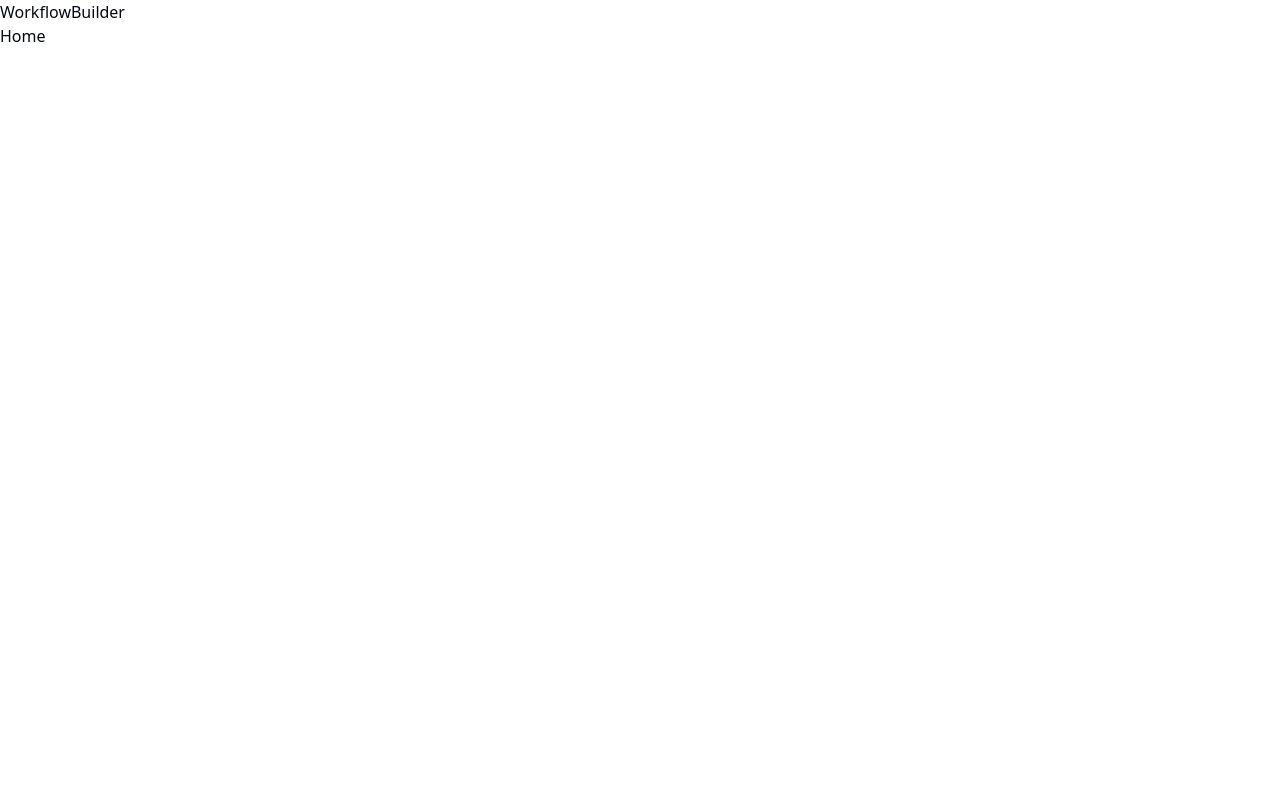
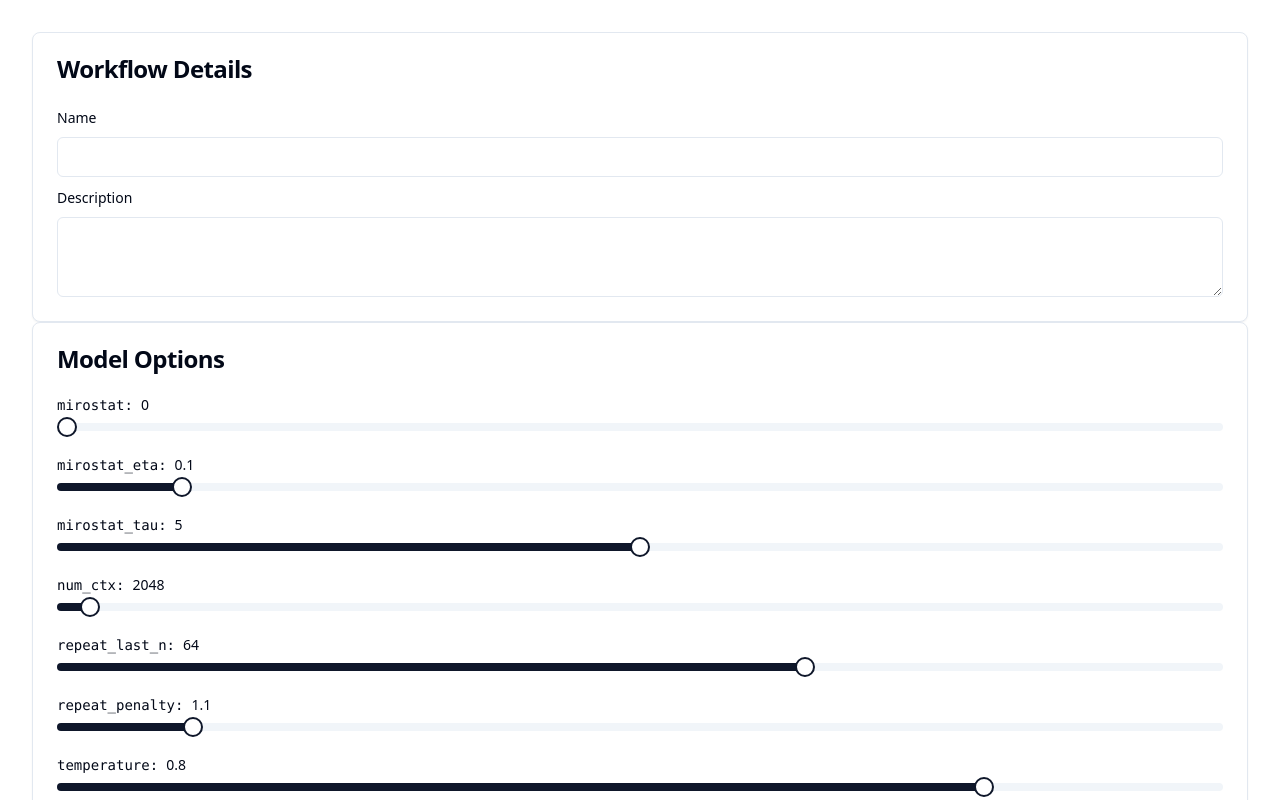
Before and after one commit to gsanikidze/supalama, a React (Vite) app in the folder app/frontend/: page /build-workflow in a window 1280 px wide. Shown: the top 800 px of the page. Built offline with nearby package versions, Linux system fonts and the light colour scheme; the HTML template or start-up script is replaced by a standard one.

Commit message:
[new] model options

```diff
--- a/app/frontend/package.json
+++ b/app/frontend/package.json
@@ -9,6 +9,8 @@
     "preview": "vite preview"
   },
   "dependencies": {
+    "@radix-ui/react-label": "^2.0.2",
+    "@radix-ui/react-slider": "^1.1.2",
     "@radix-ui/react-slot": "^1.0.2",
     "@reduxjs/toolkit": "^2.2.5",
     "class-variance-authority": "^0.7.0",
--- /dev/null
+++ b/app/frontend/src/components/ModelOptions.tsx
@@ -0,0 +1,134 @@
+import { Slider } from "@/components/ui/slider";
+import { useCallback, useMemo, useState } from "react";
+
+export default function ModelOptions() {
+  const [values, setValues] = useState<Record<string, number>>({})
+
+  const onValueChange = useCallback((parameter: string) => ([newValue]: [number]) => {
+    setValues((prev) => ({
+      ...prev,
+      [parameter]: newValue,
+    }))
+  }, [])
+
+  const options = useMemo(() => {
+    const opts = [
+      {
+        parameter: 'mirostat',
+        default: 0,
+        min: 0,
+        max: 2,
+        step: 1,
+      },
+      {
+        parameter: 'mirostat_eta',
+        default: 0.1,
+        min: 0,
+        max: 1,
+        step: 0.05,
+      },
+      {
+        parameter: 'mirostat_tau',
+        default: 5,
+        min: 0,
+        max: 10,
+        step: 0.05,
+      },
+      {
+        parameter: 'num_ctx',
+        default: 2048,
+        min: 0,
+        max: 100_000,
+        step: 8,
+      },
+      {
+        parameter: 'repeat_last_n',
+        default: 64,
+        min: -1,
+        max: 100,
+        step: 1,
+      },
+      {
+        parameter: 'repeat_penalty',
+        default: 1.1,
+        min: 0,
+        max: 10,
+        step: 0.1,
+      },
+      {
+        parameter: 'temperature',
+        default: 0.8,
+        min: 0,
+        max: 1,
+        step: 0.05,
+      },
+      {
+        parameter: 'seed',
+        default: 0,
+        min: 0,
+        max: 100,
+        step: 1,
+      },
+      {
+        parameter: 'tfs_z',
+        default: 1,
+        min: 0,
+        max: 10,
+        step: 0.1,
+      },
+      {
+        parameter: 'num_predict',
+        default: 128,
+        min: -2,
+        max: 500,
+        step: 1,
+      },
+      {
+        parameter: 'top_k',
+        default: 40,
+        min: 0,
+        max: 100,
+        step: 1,
+      },
+      {
+        parameter: 'top_p',
+        default: 0.9,
+        min: 0,
+        max: 1,
+        step: 0.05,
+      },
+    ]
+
+    opts.forEach((opt) => {
+      onValueChange(opt.parameter)([opt.default])
+    })
+
+    return opts
+  }, [])
+
+  return (
+    <div className="flex flex-col gap-6">
+      {
+        options.map((opt) => (
+          <div key={opt.parameter}>
+            <div className="flex gap-2 mb-2 text-sm">
+              <kbd>
+                {opt.parameter}:
+              </kbd>
+              <span>
+                {values[opt.parameter]}
+              </span>
+            </div>
+            <Slider
+              onValueChange={onValueChange(opt.parameter)}
+              min={opt.min}
+              max={opt.max}
+              defaultValue={[opt.default]}
+              step={opt.step}
+            />
+          </div>
+        ))
+      }
+    </div>
+  )
+}
--- /dev/null
+++ b/app/frontend/src/components/ui/card.tsx
@@ -0,0 +1,79 @@
+import * as React from "react"
+
+import { cn } from "@/lib/utils"
+
+const Card = React.forwardRef<
+  HTMLDivElement,
+  React.HTMLAttributes<HTMLDivElement>
+>(({ className, ...props }, ref) => (
+  <div
+    ref={ref}
+    className={cn(
+      "rounded-lg border bg-card text-card-foreground shadow-sm",
+      className
+    )}
+    {...props}
+  />
+))
+Card.displayName = "Card"
+
+const CardHeader = React.forwardRef<
+  HTMLDivElement,
+  React.HTMLAttributes<HTMLDivElement>
+>(({ className, ...props }, ref) => (
+  <div
+    ref={ref}
+    className={cn("flex flex-col space-y-1.5 p-6", className)}
+    {...props}
+  />
+))
+CardHeader.displayName = "CardHeader"
+
+const CardTitle = React.forwardRef<
+  HTMLParagraphElement,
+  React.HTMLAttributes<HTMLHeadingElement>
+>(({ className, ...props }, ref) => (
+  <h3
+    ref={ref}
+    className={cn(
+      "text-2xl font-semibold leading-none tracking-tight",
+      className
+    )}
+    {...props}
+  />
+))
+CardTitle.displayName = "CardTitle"
+
+const CardDescription = React.forwardRef<
+  HTMLParagraphElement,
+  React.HTMLAttributes<HTMLParagraphElement>
+>(({ className, ...props }, ref) => (
+  <p
+    ref={ref}
+    className={cn("text-sm text-muted-foreground", className)}
+    {...props}
+  />
+))
+CardDescription.displayName = "CardDescription"
+
+const CardContent = React.forwardRef<
+  HTMLDivElement,
+  React.HTMLAttributes<HTMLDivElement>
+>(({ className, ...props }, ref) => (
+  <div ref={ref} className={cn("p-6 pt-0", className)} {...props} />
+))
+CardContent.displayName = "CardContent"
+
+const CardFooter = React.forwardRef<
+  HTMLDivElement,
+  React.HTMLAttributes<HTMLDivElement>
+>(({ className, ...props }, ref) => (
+  <div
+    ref={ref}
+    className={cn("flex items-center p-6 pt-0", className)}
+    {...props}
+  />
+))
+CardFooter.displayName = "CardFooter"
+
+export { Card, CardHeader, CardFooter, CardTitle, CardDescription, CardContent }
--- /dev/null
+++ b/app/frontend/src/components/ui/input.tsx
@@ -0,0 +1,25 @@
+import * as React from "react"
+
+import { cn } from "@/lib/utils"
+
+export interface InputProps
+  extends React.InputHTMLAttributes<HTMLInputElement> {}
+
+const Input = React.forwardRef<HTMLInputElement, InputProps>(
+  ({ className, type, ...props }, ref) => {
+    return (
+      <input
+        type={type}
+        className={cn(
+          "flex h-10 w-full rounded-md border border-input bg-background px-3 py-2 text-sm ring-offset-background file:border-0 file:bg-transparent file:text-sm file:font-medium placeholder:text-muted-foreground focus-visible:outline-none focus-visible:ring-2 focus-visible:ring-ring focus-visible:ring-offset-2 disabled:cursor-not-allowed disabled:opacity-50",
+          className
+        )}
+        ref={ref}
+        {...props}
+      />
+    )
+  }
+)
+Input.displayName = "Input"
+
+export { Input }
--- /dev/null
+++ b/app/frontend/src/components/ui/label.tsx
@@ -0,0 +1,24 @@
+import * as React from "react"
+import * as LabelPrimitive from "@radix-ui/react-label"
+import { cva, type VariantProps } from "class-variance-authority"
+
+import { cn } from "@/lib/utils"
+
+const labelVariants = cva(
+  "text-sm font-medium leading-none peer-disabled:cursor-not-allowed peer-disabled:opacity-70"
+)
+
+const Label = React.forwardRef<
+  React.ElementRef<typeof LabelPrimitive.Root>,
+  React.ComponentPropsWithoutRef<typeof LabelPrimitive.Root> &
+    VariantProps<typeof labelVariants>
+>(({ className, ...props }, ref) => (
+  <LabelPrimitive.Root
+    ref={ref}
+    className={cn(labelVariants(), className)}
+    {...props}
+  />
+))
+Label.displayName = LabelPrimitive.Root.displayName
+
+export { Label }
--- /dev/null
+++ b/app/frontend/src/components/ui/slider.tsx
@@ -0,0 +1,26 @@
+import * as React from "react"
+import * as SliderPrimitive from "@radix-ui/react-slider"
+
+import { cn } from "@/lib/utils"
+
+const Slider = React.forwardRef<
+  React.ElementRef<typeof SliderPrimitive.Root>,
+  React.ComponentPropsWithoutRef<typeof SliderPrimitive.Root>
+>(({ className, ...props }, ref) => (
+  <SliderPrimitive.Root
+    ref={ref}
+    className={cn(
+      "relative flex w-full touch-none select-none items-center",
+      className
+    )}
+    {...props}
+  >
+    <SliderPrimitive.Track className="relative h-2 w-full grow overflow-hidden rounded-full bg-secondary">
+      <SliderPrimitive.Range className="absolute h-full bg-primary" />
+    </SliderPrimitive.Track>
+    <SliderPrimitive.Thumb className="block h-5 w-5 rounded-full border-2 border-primary bg-background ring-offset-background transition-colors focus-visible:outline-none focus-visible:ring-2 focus-visible:ring-ring focus-visible:ring-offset-2 disabled:pointer-events-none disabled:opacity-50" />
+  </SliderPrimitive.Root>
+))
+Slider.displayName = SliderPrimitive.Root.displayName
+
+export { Slider }
--- /dev/null
+++ b/app/frontend/src/components/ui/textarea.tsx
@@ -0,0 +1,24 @@
+import * as React from "react"
+
+import { cn } from "@/lib/utils"
+
+export interface TextareaProps
+  extends React.TextareaHTMLAttributes<HTMLTextAreaElement> {}
+
+const Textarea = React.forwardRef<HTMLTextAreaElement, TextareaProps>(
+  ({ className, ...props }, ref) => {
+    return (
+      <textarea
+        className={cn(
+          "flex min-h-[80px] w-full rounded-md border border-input bg-background px-3 py-2 text-sm ring-offset-background placeholder:text-muted-foreground focus-visible:outline-none focus-visible:ring-2 focus-visible:ring-ring focus-visible:ring-offset-2 disabled:cursor-not-allowed disabled:opacity-50",
+          className
+        )}
+        ref={ref}
+        {...props}
+      />
+    )
+  }
+)
+Textarea.displayName = "Textarea"
+
+export { Textarea }
--- a/app/frontend/src/screens/WorkflowBuilder.tsx
+++ b/app/frontend/src/screens/WorkflowBuilder.tsx
@@ -1,10 +1,37 @@
-import { Link } from "react-router-dom";
+import ModelOptions from "@/components/ModelOptions";
+import { Card, CardContent, CardHeader, CardTitle } from "@/components/ui/card";
+import { Input } from "@/components/ui/input";
+import { Label } from "@/components/ui/label";
+import { Textarea } from "@/components/ui/textarea";
 
 export default function WorkflowBuilder() {
   return (
-    <div>
-      <h1>WorkflowBuilder</h1>
-      <Link to="/">Home</Link>
+    <div className="p-8">
+      <Card>
+        <CardHeader>
+          <CardTitle>
+            Workflow Details
+          </CardTitle>
+        </CardHeader>
+        <CardContent>
+          <Label htmlFor="name">
+            Name
+          </Label>
+          <Input id="name" className="my-2" />
+          <Label htmlFor="description">
+            Description
+          </Label>
+          <Textarea id="description" className="mt-2" />
+        </CardContent>
+      </Card>
+      <Card>
+        <CardHeader>
+          <CardTitle>Model Options</CardTitle>
+        </CardHeader>
+        <CardContent>
+          <ModelOptions />
+        </CardContent>
+      </Card>
     </div>
   )
 }
```
Also changed, not shown: 1 other file (tests, documents, lock files or other folders).
